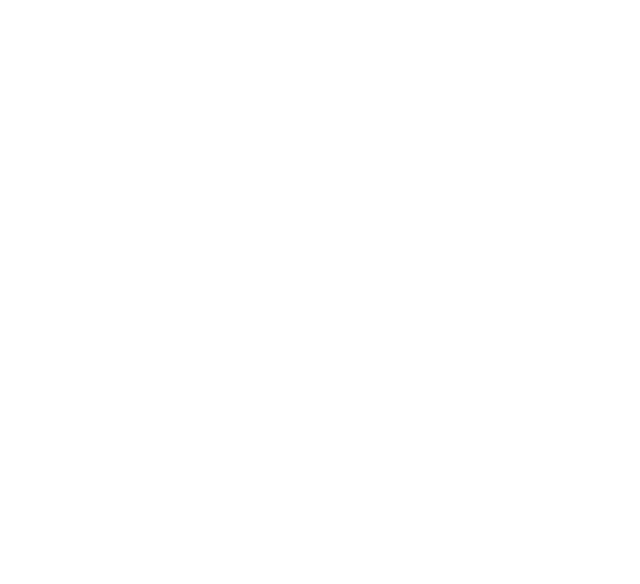
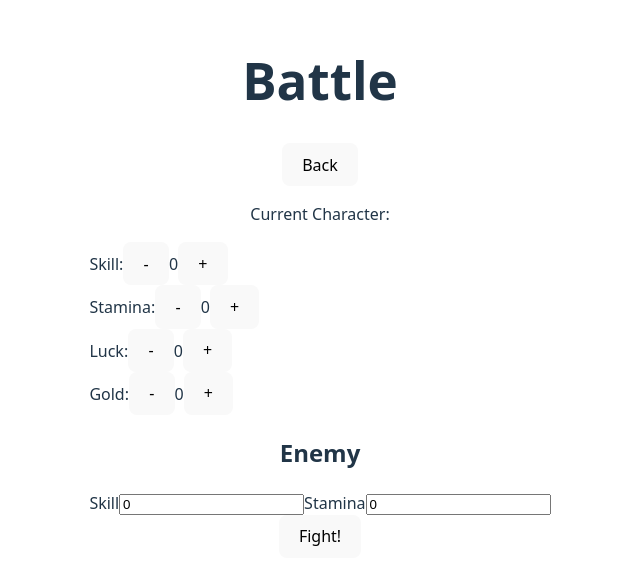
Before and after one commit to shaunbag/ff-frontend, a React (Vite) app: page /battle in a window 1280 px wide. Before the commit this address had no page. Shown: the part 112-696 px from the top of the page, without its empty margins (320-960 px from the left). Built offline with nearby package versions, Linux system fonts and the light colour scheme.

Commit message:
Initial battle implementation

```diff
--- a/src/App.tsx
+++ b/src/App.tsx
@@ -2,6 +2,7 @@
 import CharacterSelect from './components/CharactersSelect';
 import { Route, Routes } from 'react-router-dom';
 import MainPage from './components/MainPage';
+import BattleSheet from './components/BattleSheet';
 
 function App() {
 
@@ -12,6 +13,7 @@
       <Routes>
         <Route path='/' element={<MainPage />}/>
         <Route path='/select' element={<CharacterSelect />}/>
+        <Route path='battle' element={<BattleSheet />}/>
       </Routes>
 
     </main>
--- a/src/components/BattleSheet.tsx
+++ b/src/components/BattleSheet.tsx
@@ -1,8 +1,82 @@
+import { useEffect, useState } from "react";
+import { useCharacterStore, type Character, type CharacterDto } from "../store";
+import CharacterSheet from "./CharacterSheet";
+import { updateCharacter } from "../utils/api";
+import { useNavigate } from "react-router-dom";
+
+export type Enemy = {
+    skill: number;
+    stamina: number;
+}
+
 export default function BattleSheet() {
+
+    const { character, setCharacter } = useCharacterStore()
+    const [enemy, setEnemy] = useState<Enemy>({skill: 0, stamina: 0})
+    const history = useNavigate()
+
+    function fightABattle(){
+        let enemiesRoll = Math.floor(Math.random() * 12) + 1 + enemy.skill
+        let playersRoll = Math.floor(Math.random() * 12) + 1 + character.skill
+
+        if(playersRoll > enemiesRoll){
+            let enemyUpdate = {...enemy, stamina: enemy.stamina - 2}
+            setEnemy(enemyUpdate)
+
+            if(enemyUpdate.stamina <= 0){
+                alert("⚔️ You Destroyed the Enemy ⚔️")
+            } else {
+                alert("⚔️ You scored a hit ⚔️")
+            }
+            return
+        }
+        if(playersRoll < enemiesRoll){
+            let playerUpdate = {...character, stamina: character.stamina - 2}
+            setCharacter(playerUpdate)
+
+            if(playerUpdate.stamina <= 0){
+                alert("💀 You have been Killed R.I.P 💀")
+            } else {
+                alert("⚔️ You have been Wounded ⚔️")
+            }
+            updateCharacterFromBattle(playerUpdate)
+            return
+        }
+        if(playersRoll === enemiesRoll){
+            alert("It was a Draw Fight again")
+            return
+        }
+    }
+
+    function updateCharacterFromBattle(player: Character){
+        const characterDto: CharacterDto = {
+            name: player.name,
+            skill: player.skill,
+            luck: player.luck,
+            stamina: player.stamina,
+            gold: player.gold
+        }
+        updateCharacter(characterDto, player.id)
+    }
+
     return (
         <div>
-            <h1>Battle Sheet</h1>
-            {/* Battle sheet details will go here */}
+            <h1>Battle</h1>
+            <button onClick={() => history('/')}>Back</button>
+            <div>
+                <div>
+                    <CharacterSheet />
+                </div>
+                <div>
+                    <h2>Enemy</h2>
+                    <label>Skill</label>
+                    <input type="number" placeholder="Skill" value={enemy.skill} onChange={(e) => setEnemy({...enemy, skill: Number(e.target.value)})} />
+
+                    <label>Stamina</label>
+                    <input type="number" placeholder="Stamina" value={enemy.stamina} onChange={(e) => setEnemy({...enemy, stamina: Number(e.target.value)})} />
+                </div>
+            </div>
+            <button onClick={() => fightABattle()}>Fight!</button>
         </div>
     )
 }
--- a/src/components/CharacterSheet.tsx
+++ b/src/components/CharacterSheet.tsx
@@ -20,7 +20,7 @@
             <div style={{textAlign: 'left'}}>
                 {
                     stats.map(stat => {
-                        return <div>
+                        return <div key={stat.key}>
                             {stat.label}:
                             <button>-</button>
                             {character[stat.key]}
--- a/src/components/MainPage.tsx
+++ b/src/components/MainPage.tsx
@@ -22,7 +22,9 @@
     return (
         <>
             <h1>Fighting Fantasy Character Tracking</h1>
-            <button onClick={() => history('/select')}>SELECT A CHARACTER</button><button onClick={createNewCharacter}>CREATE NEW CHARACTER</button>
+            <button onClick={() => history('/select')}>SELECT A CHARACTER</button>
+            <button onClick={createNewCharacter}>CREATE NEW CHARACTER</button>
+            <button onClick={() => history('/battle')}>Fight A Battle</button>
             {
                 character.name ? (
                     <CharacterSheet />
--- a/src/store.ts
+++ b/src/store.ts
@@ -8,7 +8,7 @@
     luck: number;
     gold: number;
 }
-export type CharacterToCreate = {
+export type CharacterDto = {
     name: string;
     skill: number;
     stamina: number;
--- a/src/utils/api.ts
+++ b/src/utils/api.ts
@@ -1,4 +1,4 @@
-import type { Character, CharacterToCreate } from "../store";
+import type { Character, CharacterDto } from "../store";
 
 async function apiPost<T>(endpoint: string, body: string) {
     const res = await fetch(`${import.meta.env.VITE_SERVER_URL}/${endpoint}`, {
@@ -43,10 +43,14 @@
     return apiGet<Character[]>('api/all')
 }
 
-export async function createCharacter(character: CharacterToCreate): Promise<Character> {
+export async function createCharacter(character: CharacterDto): Promise<Character> {
     return apiPost('api/createcharacter', JSON.stringify(character))
 }
 
 export async function deleteCharacter(id: number): Promise<void> {
     return apiDelete('api/character', id)
 }
+
+export async function updateCharacter(character: CharacterDto, id: number): Promise<Character> {
+    return apiPost(`api/createcharacter/${id}`, JSON.stringify(character))
+}
```
Also changed, not shown: src/components/CheckComponents/Battle.tsx (deleted, +0 -8 lines).
